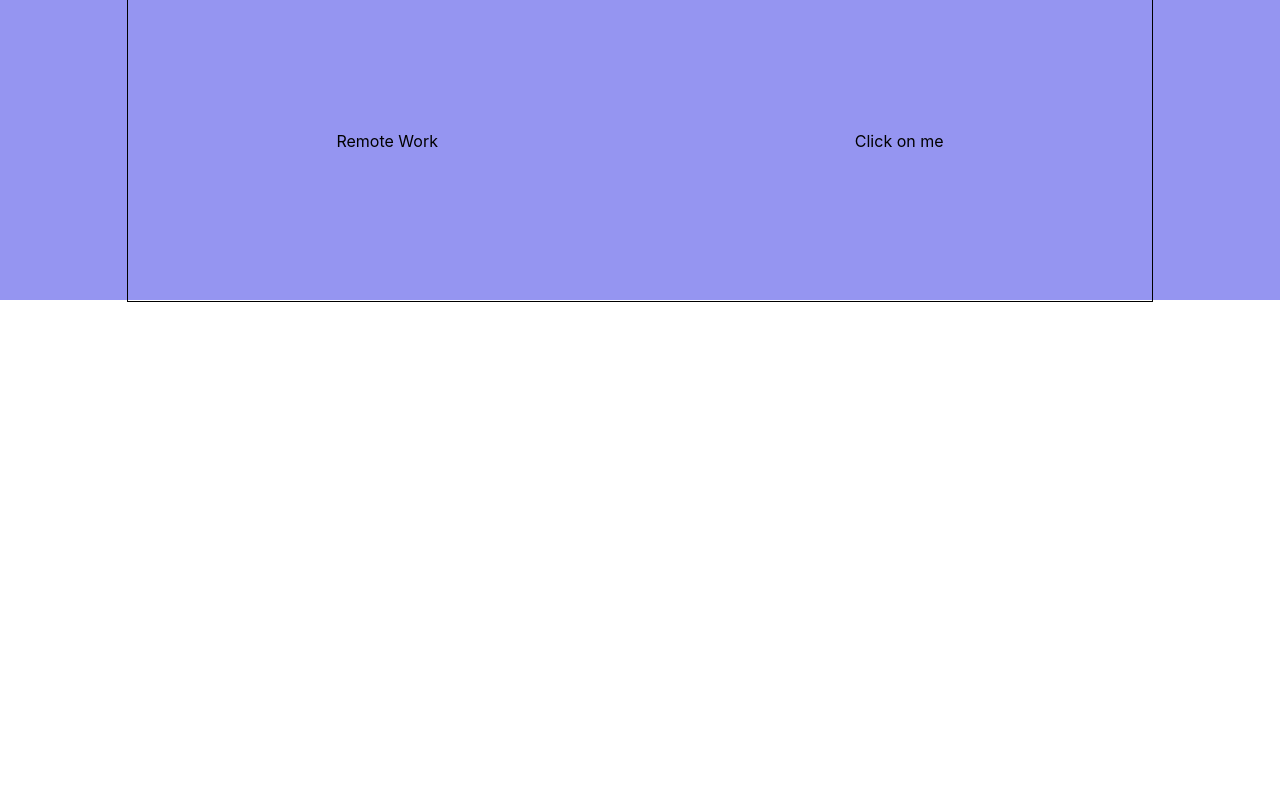
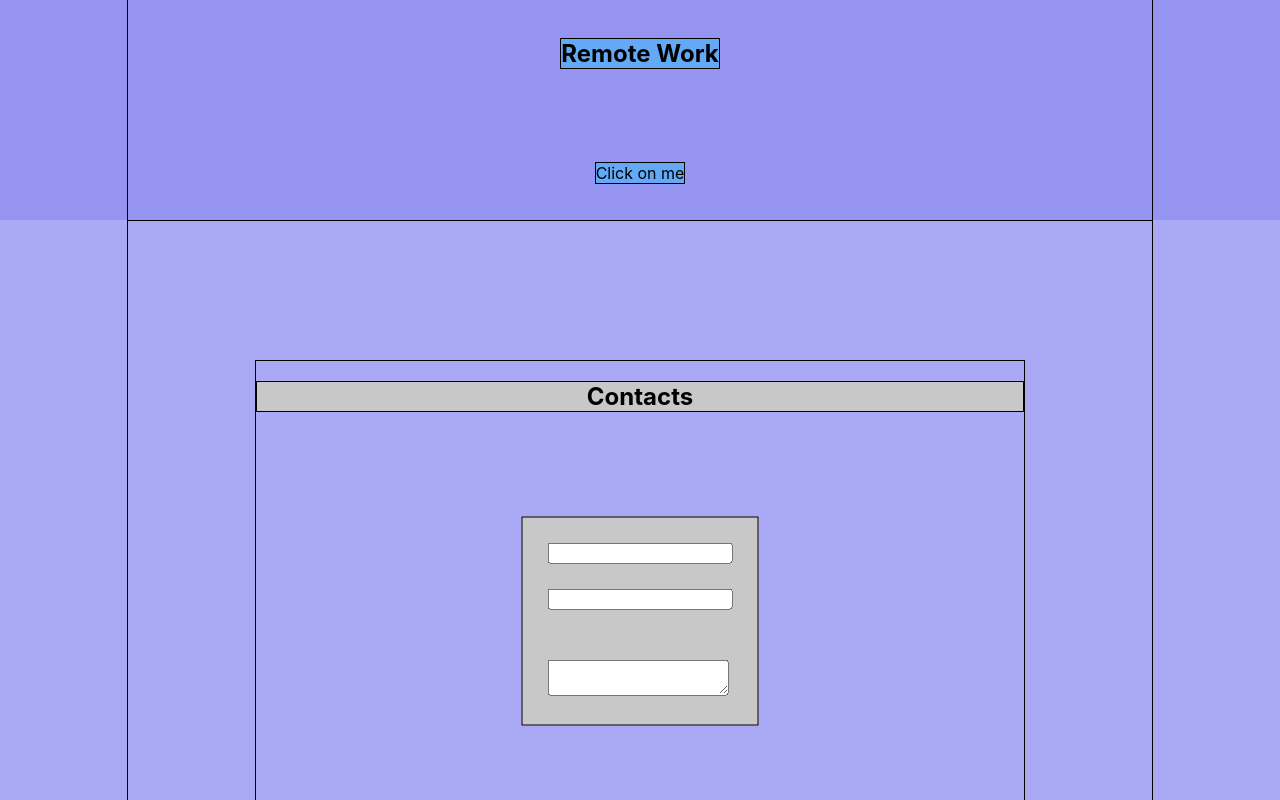
Before and after one commit to AleksandrFROLik/Portfolio, a React (Create React App) app: page / in a window 1280 px wide. Shown: the part 2500-3300 px from the top of the page. Before the commit the page ends 2802 px from the top, so only its background shows below. Built offline with nearby package versions, Linux system fonts and the light colour scheme.

Commit message:
Portfolio path 5

```diff
--- a/src/App.tsx
+++ b/src/App.tsx
@@ -5,6 +5,7 @@ import {Main} from "./components/main/Main";
 import {Skills} from "./components/skills/Skills";
 import {Works} from "./components/works/Works";
 import {RemoteWork} from "./components/remoteWork/RemoteWork";
+import {Contacts} from "./components/contacts/Contacts";
 
 function App() {
     return (
@@ -14,6 +15,7 @@ function App() {
             <Skills/>
             <Works/>
             <RemoteWork/>
+            <Contacts/>
         </div>
     );
 }
--- /dev/null
+++ b/src/components/contacts/Contacts.module.css
@@ -0,0 +1,44 @@
+.contactsBlock {
+    height: 100vh;
+    background-color: #a9a9f5;
+}
+
+.contactsContainer {
+    border: 1px solid;
+    align-items: center;
+    flex-direction: column;
+
+}
+
+.supBlock {
+    width: 75%;
+    height: 65%;
+    border: 1px solid;
+    position: relative;
+}
+
+.title {
+    width: auto;
+    background-color: #c9c8c8;
+    border: 1px solid;
+    text-align: center;
+}
+
+.inputField {
+    border: 1px solid;
+    background-color: #c9c8c8;
+    position: absolute;
+    top: 50%;
+    left: 50%;
+    margin-right: -50%;
+    transform: translate(-50%, -50%)
+}
+
+.inputField input {
+    margin: 25px;
+    display: block;
+}
+
+.inputField textarea {
+    margin: 25px;
+}
--- /dev/null
+++ b/src/components/contacts/Contacts.tsx
@@ -0,0 +1,27 @@
+import React from "react";
+import styles from './Contacts.module.css'
+import stylesContainer from '../stylesComponent/styles/stylesContainer.module.css'
+
+
+
+
+export const Contacts = () => {
+    return(
+        <div className={styles.contactsBlock}>
+            <div className={`${stylesContainer.container} ${styles.contactsContainer}`}>
+                <div className={styles.supBlock}>
+                    <h2 className={styles.title}>Contacts</h2>
+                    <div className={styles.inputField}>
+                        <form >
+                            <input/>
+                            <input/>
+                            <textarea/>
+                        </form>
+                    </div>
+                </div>
+            </div>
+
+        </div>
+    )
+
+}
--- a/src/components/remoteWork/RemoteWork.module.css
+++ b/src/components/remoteWork/RemoteWork.module.css
@@ -1,12 +1,23 @@
 .remoteBlock {
-    height: 40vh;
+    height: 30vh;
     background-color: #9595f1;
+}
+
+.remoteContainer {
+    align-items: center;
+    flex-direction: column;
+    justify-content: space-around;
+}
+
+
+.title {
+    background-color: #64a9f5;
+    border: 1px solid;
 
 }
 
-.skillsContainer {
-    align-items: center;
-    flex-direction: column;
-    justify-content: flex-start;
+.button {
+    border: 1px solid;
+    background-color: #64a9f5;
 
 }
--- a/src/components/remoteWork/RemoteWork.tsx
+++ b/src/components/remoteWork/RemoteWork.tsx
@@ -9,8 +9,8 @@ export const RemoteWork = () => {
     return(
         <div className={styles.remoteBlock}>
             <div  className={`${stylesContainer.container} ${styles.remoteContainer}`}>
-                <span>Remote Work</span>
-                <div>Click on me</div>
+                    <h2 className={styles.title}>Remote Work</h2>
+                    <div className={styles.button}>Click on me</div>
             </div>
 
         </div>
```
